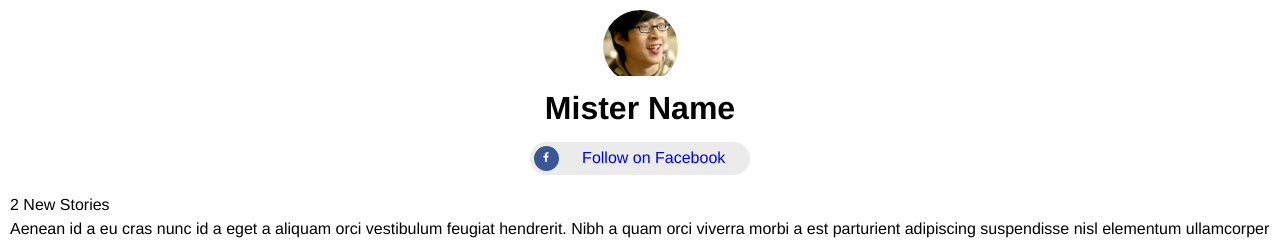
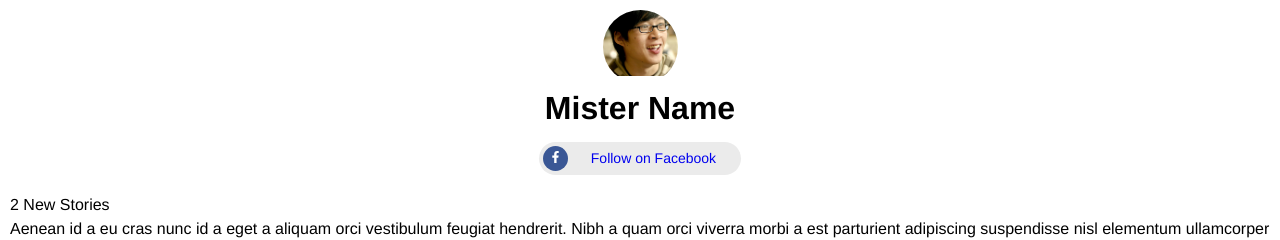
Before and after one commit to emeaguiar/frontend-test-HA9iMalsOK, a website: page index.html in a window 1280 px wide. Shown: the top 240 px of the page. Drawn offline with Linux system fonts and the light colour scheme.

Commit message:
Style facebook follow link and icon

```diff
--- a/assets/src/css/components/_follow-link.scss
+++ b/assets/src/css/components/_follow-link.scss
@@ -1,6 +1,8 @@
 .follow-link {
 	background-color: $follow-link-bg;
 	border-radius: 50px;
+	font-size: 0.875rem;
+	line-height: 1.8;
 
 	&:visited {
 		color: $follow-link-txt;
--- /dev/null
+++ b/assets/src/css/components/_icon.scss
@@ -0,0 +1,17 @@
+.icon {
+	display: inline-block;
+	height: 25px;
+	width: 25px;
+
+	&__facebook {
+		background: $chambray;
+		border-radius: 50%;
+		color: $white;
+		margin-bottom: -1px;
+
+		& svg {
+			height: 12px;
+			width: 100%;
+		}
+	}
+}
```
Also changed, not shown: assets/dist/css/main.css, 1 other file.
